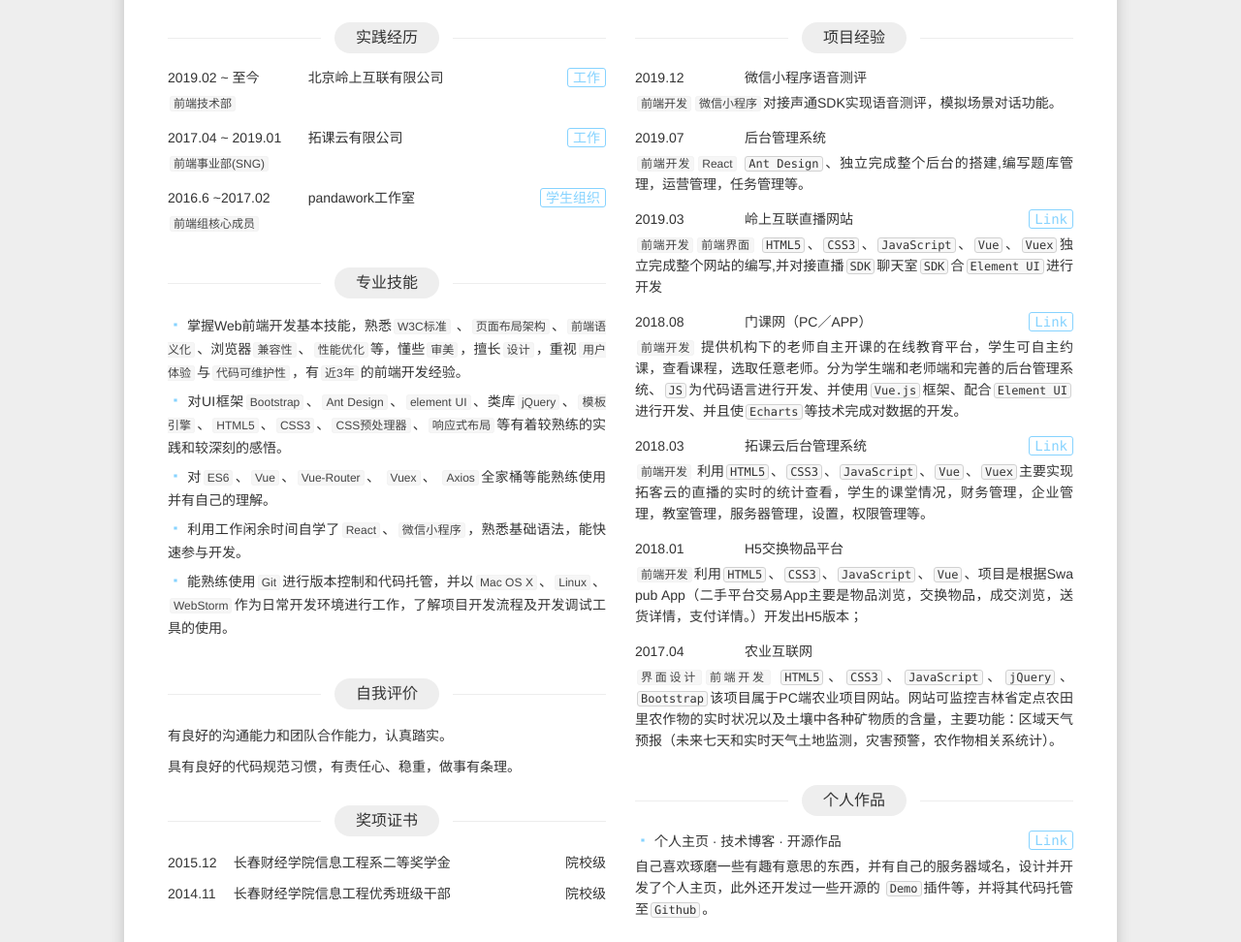
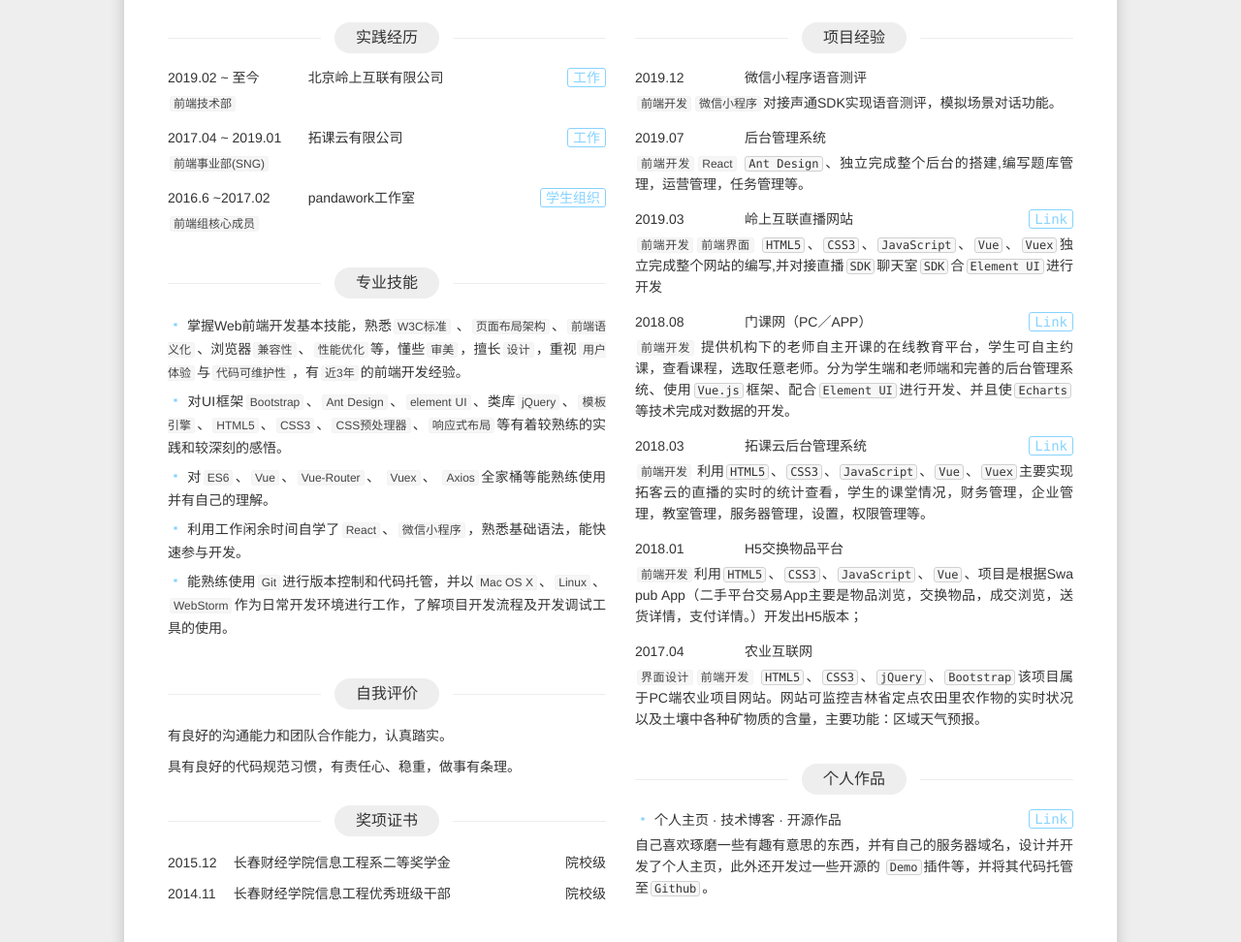
Before and after one commit to gaotianshuang/tsgao, a plain HTML site: page resume/index.html in a window 1280 px wide. Shown: the part 336-1308 px from the top of the page at 97% size. Drawn offline with Linux system fonts and the light colour scheme.

Commit message:
删除文字

```diff
--- a/resume/index.html
+++ b/resume/index.html
@@ -157,7 +157,7 @@
                             </header>
                             <div class="item-bd">
                                 <p class="section-content"><strong>前端开发</strong>
-                                    提供机构下的老师自主开课的在线教育平台，学生可自主约课，查看课程，选取任意老师。分为学生端和老师端和完善的后台管理系统、<em>JS</em>为代码语言进行开发、并使用<em>Vue.js</em>框架、配合<em>Element UI</em>进行开发、并且使<em>Echarts</em>等技术完成对数据的开发。</p>
+                                    提供机构下的老师自主开课的在线教育平台，学生可自主约课，查看课程，选取任意老师。分为学生端和老师端和完善的后台管理系统、使用<em>Vue.js</em>框架、配合<em>Element UI</em>进行开发、并且使<em>Echarts</em>等技术完成对数据的开发。</p>
                             </div>
                         </div>
                         <div class="item">
@@ -179,7 +179,7 @@
                             <header class="item-hd"><span class="item-time">2017.04</span><h3 class="item-name">农业互联网 </h3>
                             </header>
                             <div class="item-bd">
-                                <p class="section-content"><strong>界面设计</strong><strong>前端开发</strong> <em>HTML5</em>、<em>CSS3</em>、<em>JavaScript</em>、<em>jQuery</em>、<em>Bootstrap</em>该项目属于PC端农业项目网站。网站可监控吉林省定点农田里农作物的实时状况以及土壤中各种矿物质的含量，主要功能：区域天气预报（未来七天和实时天气土地监测，灾害预警，农作物相关系统计）。</p>
+                                <p class="section-content"><strong>界面设计</strong><strong>前端开发</strong> <em>HTML5</em>、<em>CSS3</em>、<em>jQuery</em>、<em>Bootstrap</em>该项目属于PC端农业项目网站。网站可监控吉林省定点农田里农作物的实时状况以及土壤中各种矿物质的含量，主要功能：区域天气预报。</p>
                             </div>
                         </div>
                     </div>
```
